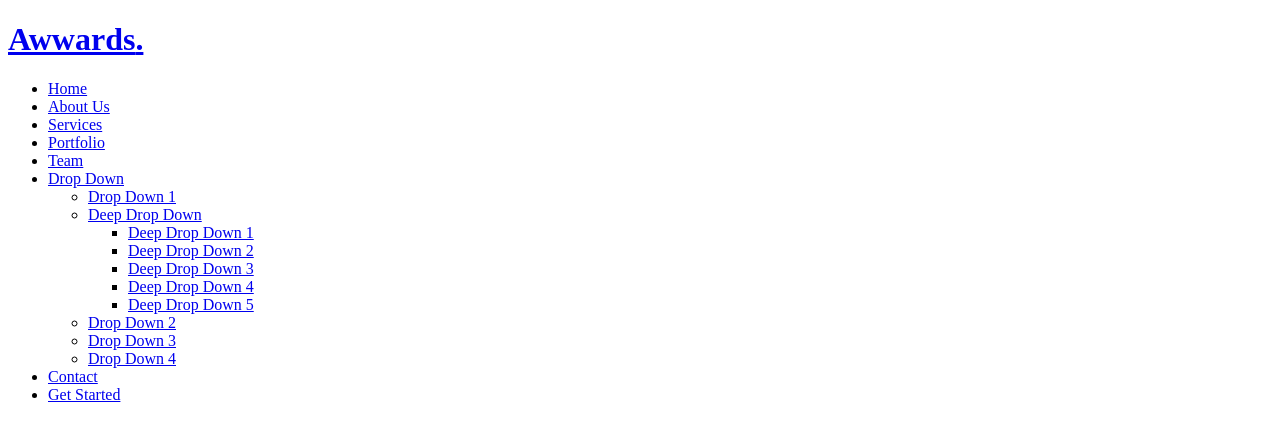
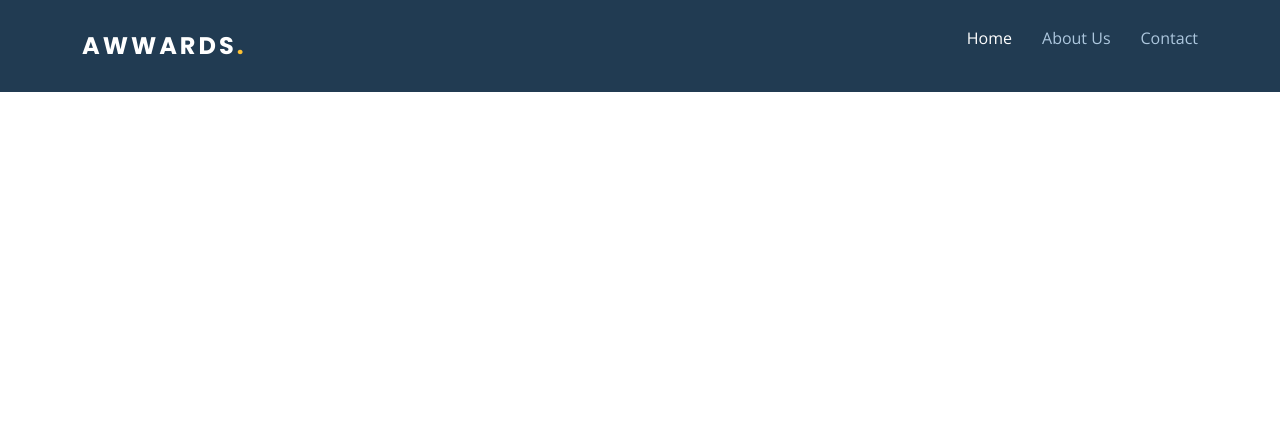
Before and after one commit to Edu58/Django-Awwards-Clone, a Django app: page / in a window 1280 px wide. Shown: the top 441 px of the page. Run offline with Django 4.2, Linux system fonts and the light colour scheme; some libraries are stand-ins or nearby versions.

Commit message:
style: navbar

```diff
--- /dev/null
+++ b/static/css/base.css
@@ -0,0 +1,160 @@
+body {
+    font-family: "Open Sans", sans-serif;
+    color: #444444;
+}
+
+a {
+    color: #fdc134;
+    text-decoration: none;
+}
+
+a:hover {
+    color: #fdd067;
+    text-decoration: none;
+}
+
+h1,
+h2,
+h3,
+h4,
+h5,
+h6 {
+    font-family: "Raleway", sans-serif;
+}
+
+/* Header */
+#header {
+    z-index: 997;
+    transition: all 0.5s;
+    padding: 16px 0;
+    background: #213b52;
+}
+
+#header .logo h1 {
+    font-size: 24px;
+    margin: 0;
+    padding: 10px 0;
+    line-height: 1;
+    font-weight: 700;
+    letter-spacing: 3px;
+    text-transform: uppercase;
+    font-family: "Poppins", sans-serif;
+}
+
+#header .logo h1 a,
+#header .logo h1 a:hover {
+    color: #fff;
+    text-decoration: none;
+}
+
+#header .logo h1 a span,
+#header .logo h1 a:hover span {
+    color: #fdc134;
+}
+
+/* Desktop Navigation */
+.navbar {
+    padding: 0;
+}
+
+.navbar ul {
+    display: flex;
+    list-style: none;
+    align-items: center;
+}
+
+.navbar li {
+    position: relative;
+}
+
+.navbar a,
+.navbar a:focus {
+    display: flex;
+    align-items: center;
+    justify-content: space-between;
+    padding: 10px 0 10px 30px;
+    font-size: 1rem;
+    color: #adc7de;
+    white-space: nowrap;
+    transition: 0.3s;
+}
+
+.navbar a i,
+.navbar a:focus i {
+    font-size: 12px;
+    line-height: 0;
+    margin-left: 5px;
+}
+
+.navbar a:hover,
+.navbar .active,
+.navbar .active:focus,
+.navbar li:hover>a {
+    color: #fff;
+}
+
+/* Mobile Navigation */
+.mobile-nav-toggle {
+    color: #fdc134;
+    cursor: pointer;
+    display: none;
+    position: fixed;
+    right: 1rem;
+    top: 1.2rem;
+    z-index: 999;
+}
+
+@media (max-width: 768px) {
+    .mobile-nav-toggle {
+        display: block;
+    }
+
+    .navbar ul {
+        display: none;
+    }
+}
+
+.navbar-mobile {
+    position: fixed;
+    overflow: hidden;
+    top: 0;
+    right: 0;
+    left: 0;
+    bottom: 0;
+    background: rgba(18, 33, 46, 0.9);
+    transition: 0.3s;
+    z-index: 999;
+}
+
+.navbar-mobile ul {
+    display: block;
+    position: absolute;
+    top: 18%;
+    right: 2%;
+    bottom: 10%;
+    left: 2%;
+    padding: 10px 0;
+    border-radius: 10px;
+    background-color: #fff;
+    overflow-y: auto;
+    transition: 0.3s;
+}
+
+.navbar-mobile ul li {
+    display: flex;
+    justify-content: center;
+    align-items: center;
+}
+
+.navbar-mobile a,
+.navbar-mobile a:focus {
+    padding: 10px 20px;
+    font-size: 1.5rem;
+    color: #213b52;
+}
+
+.navbar-mobile a:hover,
+.navbar-mobile .active,
+.navbar-mobile li:hover>a {
+    color: #fdc134;
+}
--- /dev/null
+++ b/static/js/base.js
@@ -0,0 +1,6 @@
+$('document').ready(function() {
+      /* Mobile nav toggle*/
+     $('#menu-icon').on('click', function () {
+         $('#navbar').toggleClass('navbar-mobile')
+     })
+})
--- a/templates/base.html
+++ b/templates/base.html
@@ -1,16 +1,24 @@
 <!DOCTYPE html>
 {% load django_bootstrap5 %}
 {% load static %}
+
 <html lang="en">
+
 <head>
     <meta charset="UTF-8">
     <meta http-equiv="X-UA-Compatible" content="IE=edge">
     <meta name="viewport" content="width=device-width, initial-scale=1.0">
     {% block styles %}
-    {{bootstrap_css}}
+    {% bootstrap_css %}
+    <link
+        href="https://fonts.googleapis.com/css?family=Open+Sans:300,300i,400,400i,600,600i,700,700i|Raleway:300,300i,400,400i,500,500i,600,600i,700,700i|Poppins:300,300i,400,400i,500,500i,600,600i,700,700i"
+        rel="stylesheet">
+    <link href='https://unpkg.com/boxicons@2.1.2/css/boxicons.min.css' rel='stylesheet'>
+    <link rel="stylesheet" href="{% static 'css/base.css' %}">
     {% endblock styles %}
     <title>Awaards Clone</title>
 </head>
+
 <body>
     {% include 'navbar.html' %}
 
@@ -18,7 +26,12 @@
     {% endblock content %}
 
     {% block scripts %}
-    {{bootstrap_js}}
+    {% bootstrap_javascript %}
+    <script src="https://cdnjs.cloudflare.com/ajax/libs/jquery/3.6.0/jquery.min.js"
+        integrity="sha512-894YE6QWD5I59HgZOGReFYm4dnWc1Qt5NtvYSaNcOP+u1T9qYdvdihz0PPSiiqn/+/3e7Jo4EaG7TubfWGUrMQ=="
+        crossorigin="anonymous" referrerpolicy="no-referrer"></script>
+    <script src="{% static 'js/base.js' %}"></script>
     {% endblock scripts %}
 </body>
+
 </html>
--- a/templates/navbar.html
+++ b/templates/navbar.html
@@ -2,39 +2,16 @@
     <div class="container d-flex align-items-center justify-content-between">
 
         <div class="logo">
-            <h1><a href="index.html">Awwards<span>.</span></a></h1>
+            <h1><a href="{% url 'home' %}">Awwards<span>.</span></a></h1>
         </div>
 
         <nav id="navbar" class="navbar">
             <ul>
-                <li><a class="nav-link scrollto active" href="#hero">Home</a></li>
+                <li><a class="nav-link scrollto active" href="{% url 'home' %}">Home</a></li>
                 <li><a class="nav-link scrollto" href="#about">About Us</a></li>
-                <li><a class="nav-link scrollto" href="#services">Services</a></li>
-                <li><a class="nav-link scrollto" href="#portfolio">Portfolio</a></li>
-                <li><a class="nav-link scrollto" href="#team">Team</a></li>
-                <li class="dropdown"><a href="#"><span>Drop Down</span> <i class="bi bi-chevron-down"></i></a>
-                    <ul>
-                        <li><a href="#">Drop Down 1</a></li>
-                        <li class="dropdown"><a href="#"><span>Deep Drop Down</span> <i
-                                    class="bi bi-chevron-right"></i></a>
-                            <ul>
-                                <li><a href="#">Deep Drop Down 1</a></li>
-                                <li><a href="#">Deep Drop Down 2</a></li>
-                                <li><a href="#">Deep Drop Down 3</a></li>
-                                <li><a href="#">Deep Drop Down 4</a></li>
-                                <li><a href="#">Deep Drop Down 5</a></li>
-                            </ul>
-                        </li>
-                        <li><a href="#">Drop Down 2</a></li>
-                        <li><a href="#">Drop Down 3</a></li>
-                        <li><a href="#">Drop Down 4</a></li>
-                    </ul>
-                </li>
                 <li><a class="nav-link scrollto" href="#contact">Contact</a></li>
-                <li><a class="getstarted scrollto" href="#about">Get Started</a></li>
             </ul>
-            <i class="bi bi-list mobile-nav-toggle"></i>
+            <i class='bx bx-menu mobile-nav-toggle fs-1' id="menu-icon"></i>
         </nav>
-
     </div>
 </header>
```
